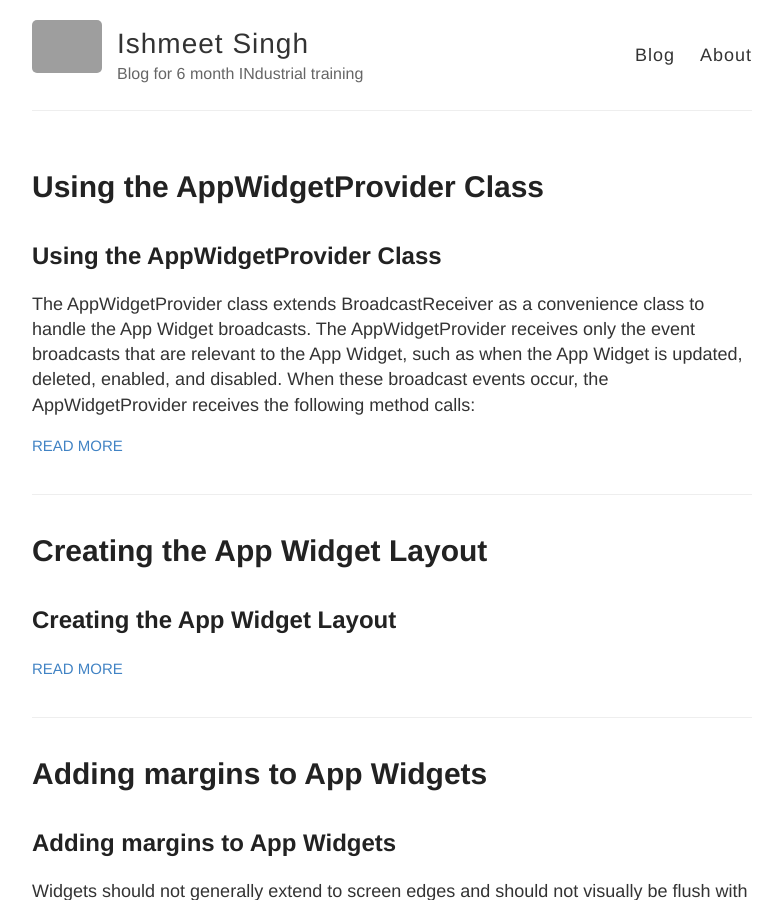
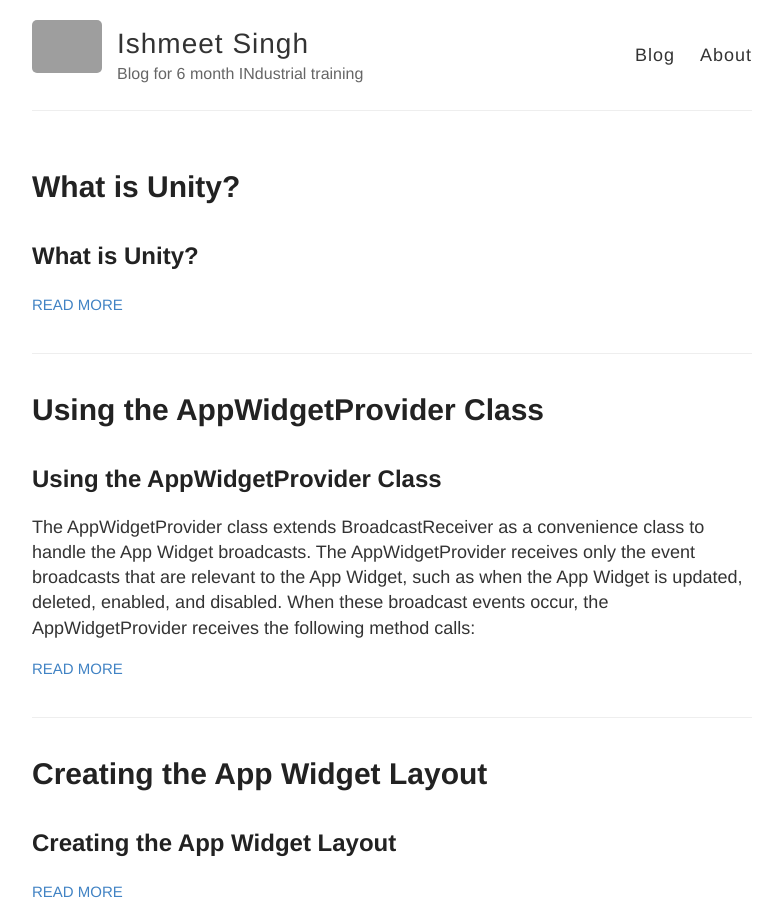
Before and after one commit to Ishmeetblog/ishmeetblog.github.io, a Jekyll site: the page built from index.html, in a window 1280 px wide and 900 px high. Shown: the whole window, without its empty margins (248-1031 px from the left). Built offline with Jekyll 4.4.1, drawn with Linux system fonts in a browser that asks for light colours; grey boxes are pictures that could not be loaded.

Commit message:
Update 2018-12-17-About-Unity.md

```diff
--- a/_posts/2018-12-17-About-Unity.md
+++ b/_posts/2018-12-17-About-Unity.md
@@ -1,6 +1,8 @@
 ---
-published: false
+layout: post
+title: What is Unity?
 ---
+
 ## What is Unity?
 
 Unity gives users the ability to create games in both 2D and 3D, and the engine offers a primary scripting API in C#, for both the Unity editor in the form of plugins, and games themselves, as well as drag and drop functionality. Prior to C# being the primary programming language used for the engine, it previously supported Boo, which was removed in the Unity 5.
```
